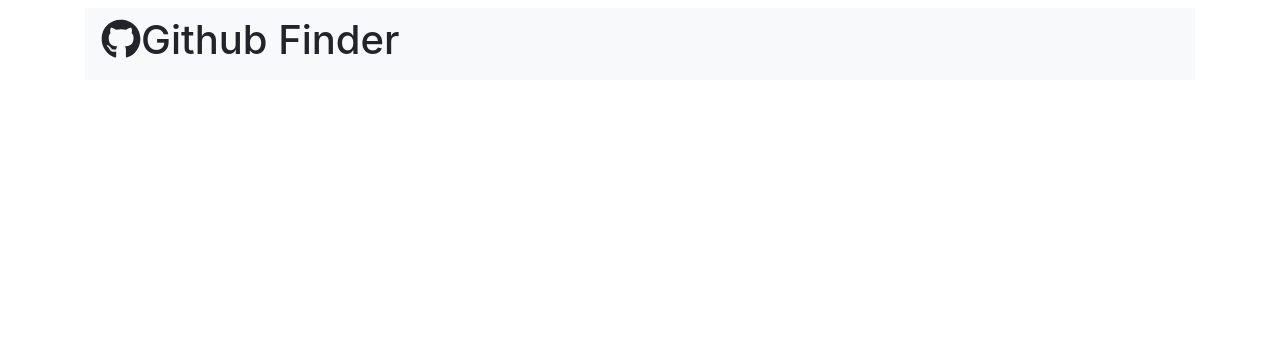
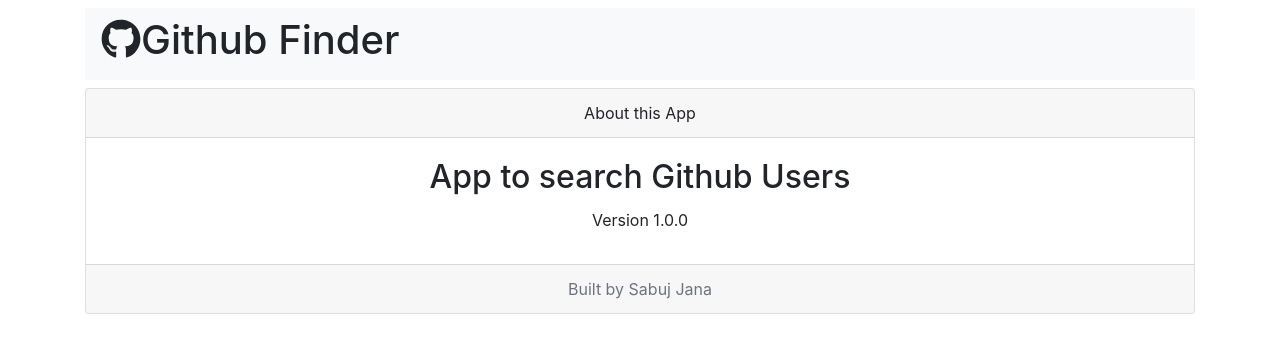
Before and after one commit to hackerman-cyber/React-Projects, a React (Create React App) app: page /about in a window 1280 px wide. Shown: the top 352 px of the page. Built offline with nearby package versions, Linux system fonts and the light colour scheme.

Commit message:
added About route

```diff
--- a/src/App.js
+++ b/src/App.js
@@ -11,6 +11,7 @@
 import Alert from "./components/layout/Alert";
 
 import axios from "axios";
+import About from "./components/layout/About";
 
 library.add(fab);
 
@@ -113,6 +114,7 @@
                 }}
               />
               >
+              <Route path="/about" component={About} />
             </Switch>
           </div>
         </React.Fragment>
--- /dev/null
+++ b/src/components/layout/About.js
@@ -0,0 +1,16 @@
+import React from "react";
+
+const About = () => {
+  return (
+    <div class="card text-center">
+      <div class="card-header">About this App</div>
+      <div class="card-body">
+        <h2 class="card-title">App to search Github Users</h2>
+        <p class="card-title">Version 1.0.0</p>
+      </div>
+      <div class="card-footer text-muted">Built by Sabuj Jana</div>
+    </div>
+  );
+};
+
+export default About;
```
